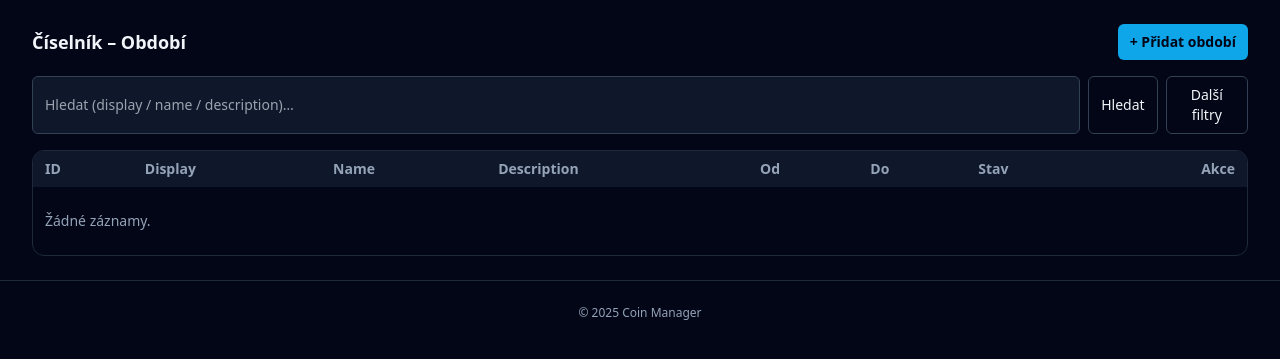
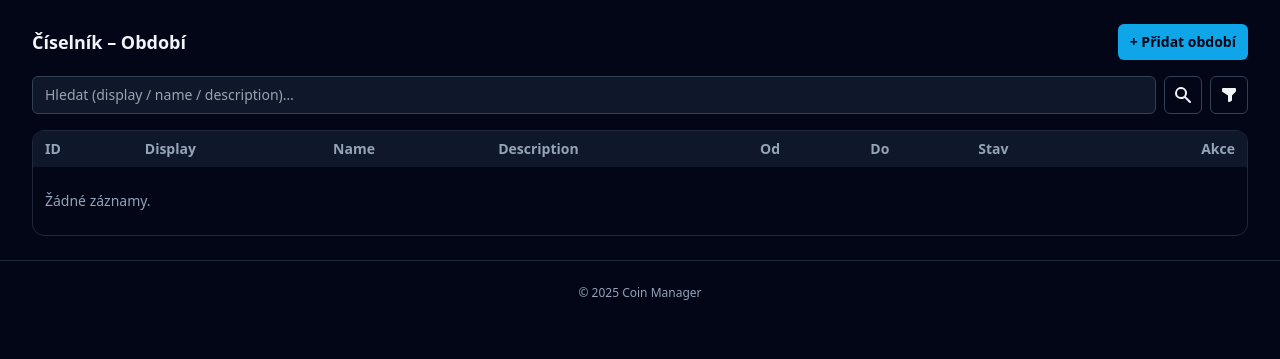
Before and after one commit to mi3dev/coinmanager, a PHP site: template app/views/periods/list.php in a window 1280 px wide. Shown: the part 57-416 px from the top of the page. Run offline with PHP 8.4, Linux system fonts and the light colour scheme; the template is opened without the code that fills it, so the values that code supplies are empty; some libraries are stand-ins or nearby versions.

Commit message:
Use icons in periods filter

```diff
--- a/app/views/periods/list.php
+++ b/app/views/periods/list.php
@@ -1,5 +1,5 @@
 <?php
-// v1.2
+// v1.3
 use App\Helpers\Url;
 use App\Helpers\Sort;
 use App\Helpers\View;
@@ -26,9 +26,17 @@ $routeForPager = $_GET['route'] ?? 'periods/list';
       <input type="hidden" name="route" value="periods/list">
       <input class="w-full rounded-md border border-slate-700 bg-slate-900 px-3 py-2 text-sm" type="text" name="q"
              placeholder="Hledat (display / name / description)…" value="<?= htmlspecialchars($q ?? '') ?>">
-      <button class="rounded-md border border-slate-700 px-3 py-2 text-sm hover:bg-slate-800">Hledat</button>
-      <button class="rounded-md border border-slate-700 px-3 py-2 text-sm hover:bg-slate-800"
-              type="button" @click="adv=!adv">Další filtry</button>
+      <button class="rounded-md border border-slate-700 p-2 hover:bg-slate-800" title="Hledat" aria-label="Hledat">
+        <svg class="h-5 w-5" viewBox="0 0 20 20" fill="currentColor" aria-hidden="true">
+          <path fill-rule="evenodd" d="M8 4a4 4 0 00-4 4 4 4 0 108 0 4 4 0 00-4-4zm-6 4a6 6 0 1110.89 3.476l4.817 4.817a1 1 0 01-1.414 1.414l-4.816-4.816A6 6 0 012 8z" clip-rule="evenodd"/>
+        </svg>
+      </button>
+      <button class="rounded-md border border-slate-700 p-2 hover:bg-slate-800"
+              type="button" @click="adv=!adv" title="Další filtry" aria-label="Další filtry">
+        <svg class="h-5 w-5" viewBox="0 0 20 20" fill="currentColor" aria-hidden="true">
+          <path d="M3 4a1 1 0 011-1h12a1 1 0 011 1v2a1 1 0 01-.293.707L13 10.414V15a1 1 0 01-.553.894l-2 1A1 1 0 019 16v-5.586L3.293 6.707A1 1 0 013 6V4z"/>
+        </svg>
+      </button>
     </form>
 
     <form method="get" x-show="adv" x-transition>
```
Also changed, not shown: CHANGELOG.md.
